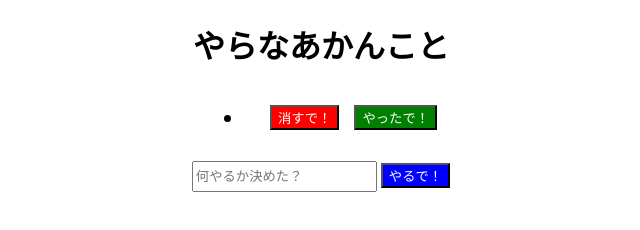
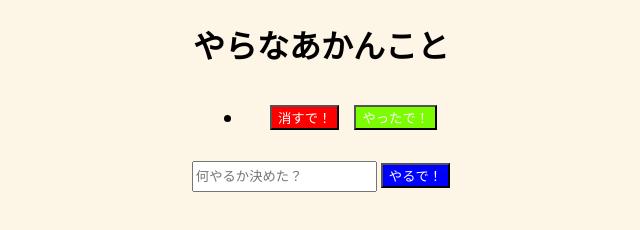
Before and after one commit to keiinuki/TODO_List, a website built with Parcel: page index.html in a window 1280 px wide. Both pictures are taken after a click on the button "やるで！". Shown: the whole page, without its empty margins (319-959 px from the left). Built offline with nearby package versions, Linux system fonts and the light colour scheme.

Commit message:
まずは公開してみるところまで

```diff
--- a/src/index.js
+++ b/src/index.js
@@ -30,7 +30,7 @@ const addTask = (task) => {
   completeButton.innerText = "やったで！";
   completeButton.style.marginLeft = "15px";
   completeButton.style.float = "right";
-  completeButton.style.background = "green";
+  completeButton.style.background = "lawngreen";
   completeButton.style.color = "white";
   completeButton.addEventListener("click", () => completeTask(completeButton));
 
--- a/src/styles.css
+++ b/src/styles.css
@@ -1,3 +1,7 @@
+body {
+  background: oldlace;
+}
+
 .isComplete {
   text-decoration: line-through red 3px;
 }
```
